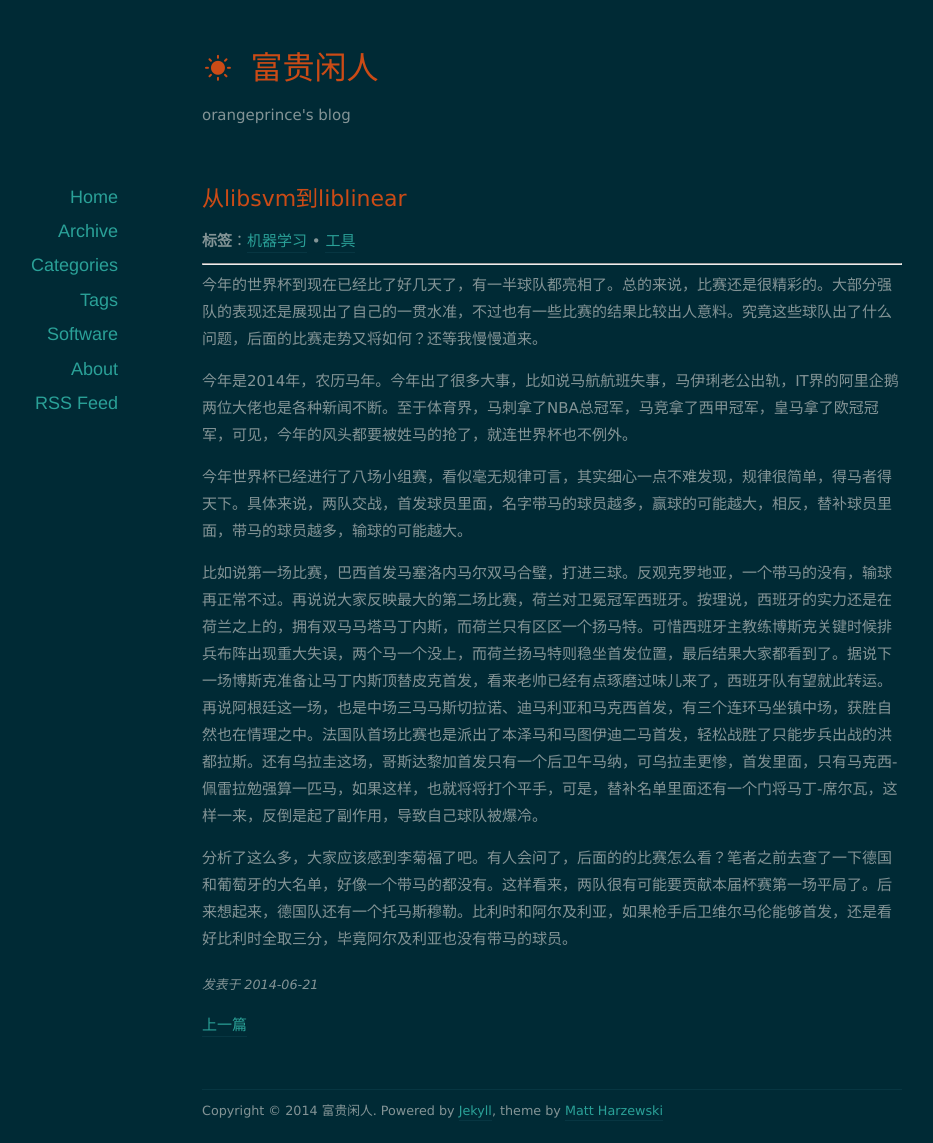
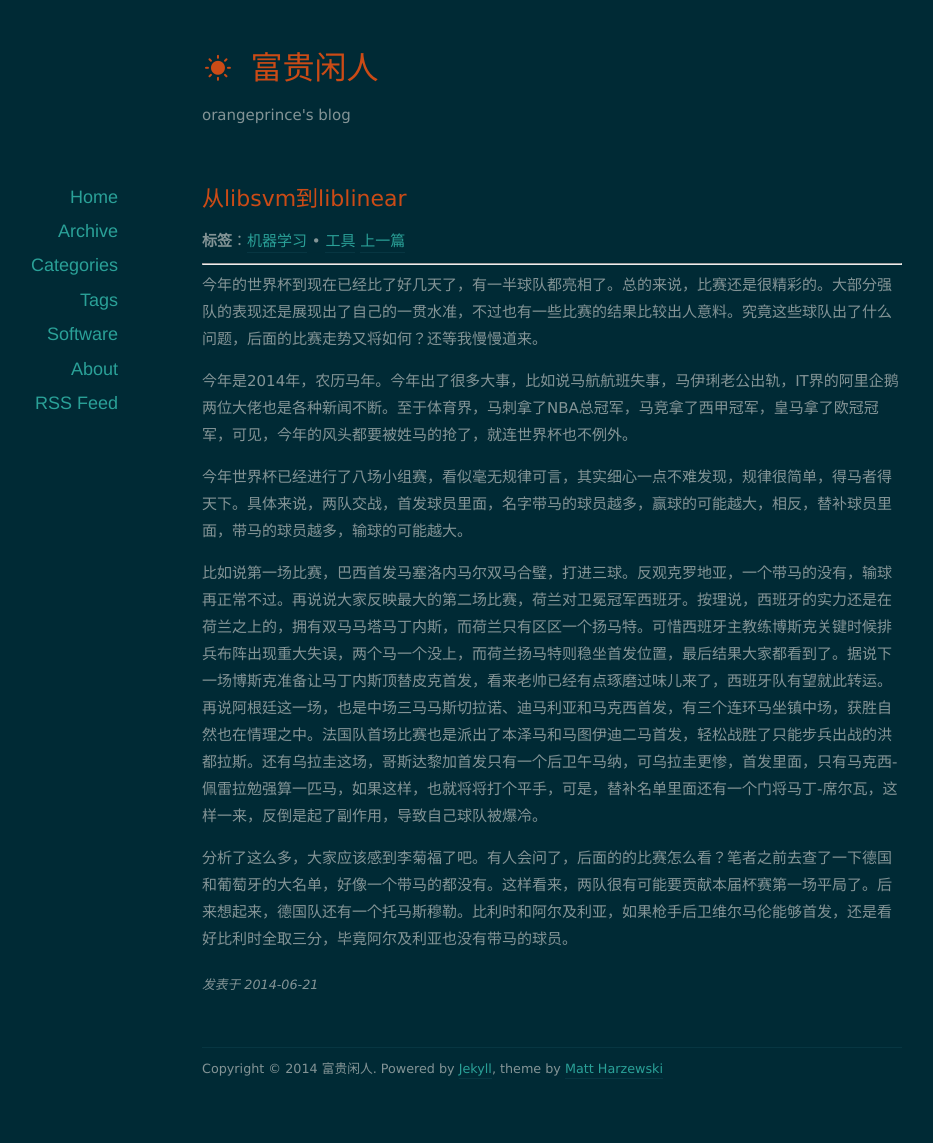
Before and after one commit to orangeprince/orangeprince.github.io, a Jekyll site: the page built from _posts/2014-06-21-lr.md, in a window 1280 px wide. Shown: the whole page, without its empty margins (88-1021 px from the left). Built offline with Jekyll 4.4.1, drawn with Linux system fonts in a browser that asks for light colours; nearby versions of some CDN libraries; comment, search, counter and statistics services are not loaded; after the commit the page ends 1101 px from its top, so only the background shows below that.

Commit message:
modified:   _layouts/post.html

```diff
--- a/_layouts/post.html
+++ b/_layouts/post.html
@@ -13,7 +13,14 @@
 	{% endif %}
 	    <div class="entry-wrapper">
       <header class="entry-header">
-        <b>标签</b>：<span class="entry-tags">{% for tag in page.tags %}<a href="{{ site.url }}/tags.html#{{ tag }}-ref" title="Pages tagged {{ tag }}">{{ tag }}</a>{% unless forloop.last %}&nbsp;&bull;&nbsp;{% endunless %}{% endfor %}</span>
+        <b>标签</b>：<span class="entry-tags">{% for tag in page.tags %}<a href="{{ site.url }}/tags.html#{{ tag }}-ref" title="Pages tagged {{ tag }}">{{ tag }}</a>{% unless forloop.last %}&nbsp;&bull;&nbsp;{% endunless %}{% endfor %}
+		{% if page.previous %}
+			<a rel="prev" href="{{ page.previous.url }}" class="btn" title="View {{ page.previous.title }}">上一篇</a>
+		{% endif %}
+		{% if page.next %}
+			<a rel="next" href="{{ page.next.url }}" class="btn" title="View {{ page.next.title }}">下一篇</a>
+		{% endif %}
+</span>
      <hr>
 
 	<div class="post-content">{{ content }}</div>
@@ -24,11 +31,4 @@
         <div class="ds-thread" {% if page.id %}data-thread-key="{{ page.id }}"{% endif %}  data-title="{% if page.title %}{{ page.title }} - {% endif %}{{ site.title }}"></div>
     </div>
 
-		{% if page.previous %}
-			<a rel="prev" href="{{ page.previous.url }}" class="btn" title="View {{ page.previous.title }}">上一篇</a>
-		{% endif %}
-
-		{% if page.next %}
-			<a rel="next" href="{{ page.next.url }}" class="btn" title="View {{ page.next.title }}">下一篇</a>
-		{% endif %}
 </article>
```
